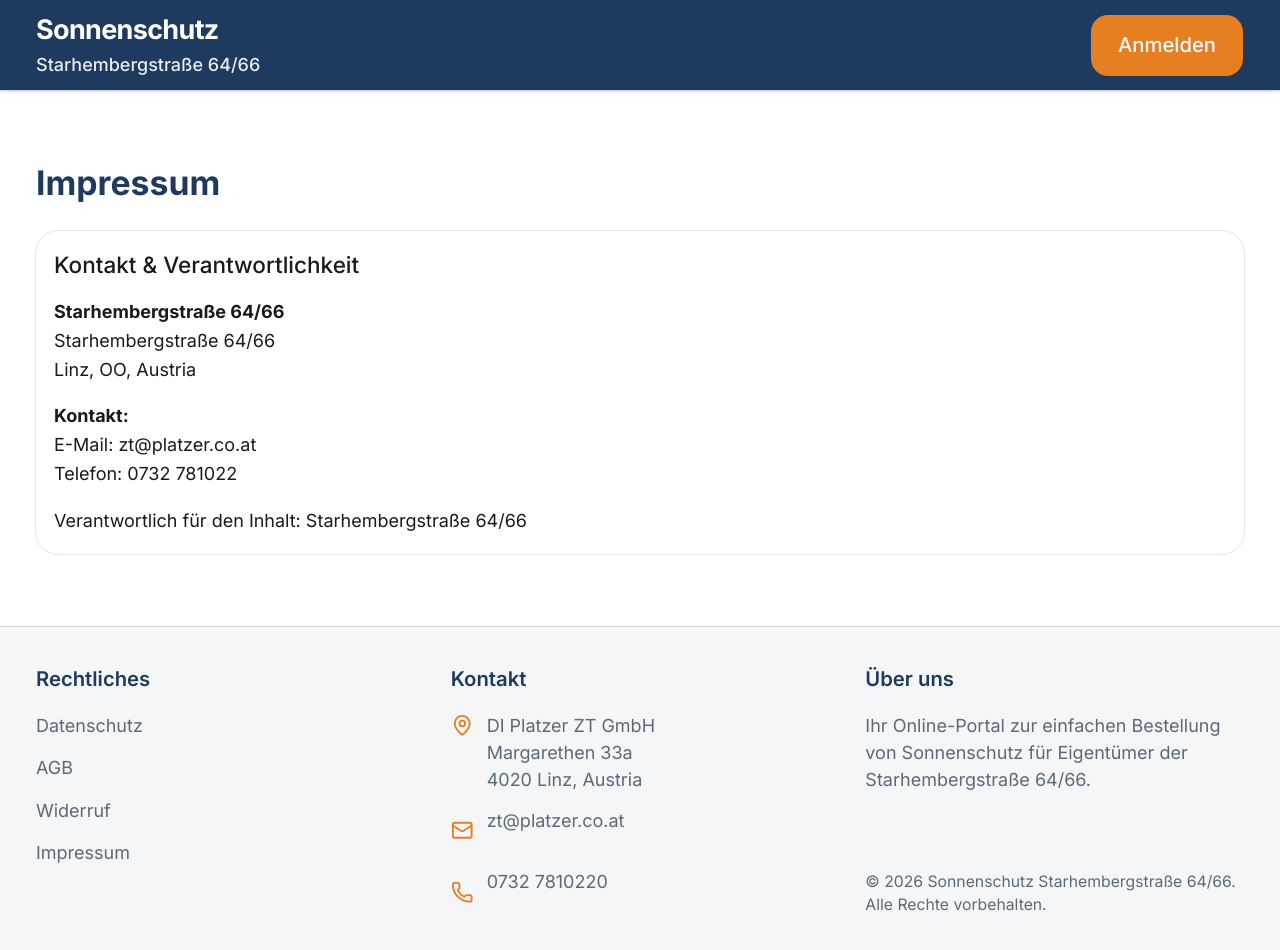
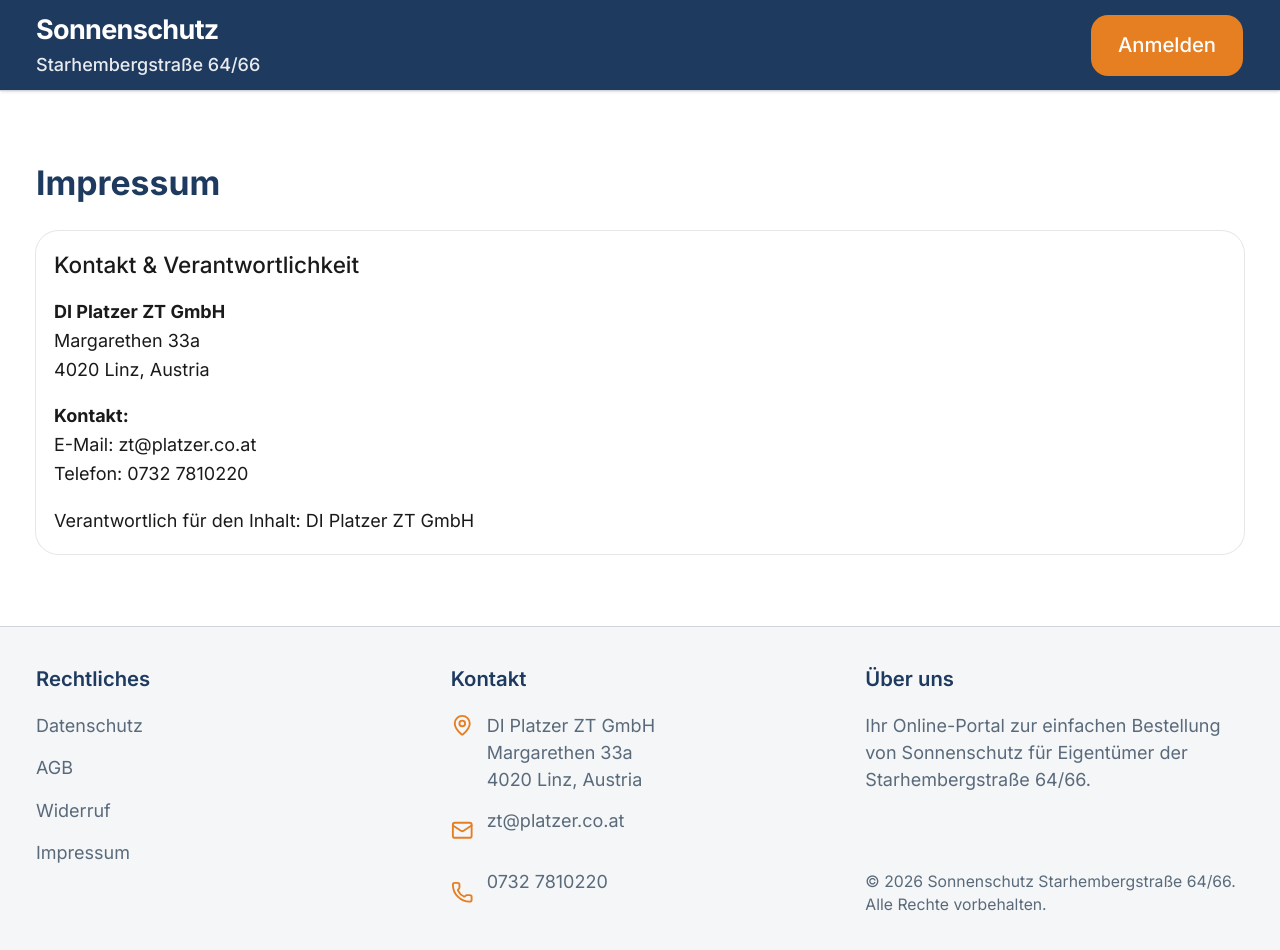
Before and after one commit to Loewenhoch/fenster-system, a Next.js app: page /impressum in a window 1280 px wide. Built offline with nearby package versions, Linux system fonts and the light colour scheme; no server answers.

Commit message:
fix-impressum-contact

```diff
--- a/src/app/(public)/impressum/page.tsx
+++ b/src/app/(public)/impressum/page.tsx
@@ -10,22 +10,20 @@ export default function ImpressumPage() {
         </CardHeader>
         <CardContent className="space-y-4 text-base text-muted-foreground">
           <p>
-            <strong>Starhembergstraße 64/66</strong>
+            <strong>DI Platzer ZT GmbH</strong>
             <br />
-            Starhembergstraße 64/66
+            Margarethen 33a
             <br />
-            Linz, OO, Austria
+            4020 Linz, Austria
           </p>
           <p>
             <strong>Kontakt:</strong>
             <br />
             E-Mail: zt@platzer.co.at
             <br />
-            Telefon: 0732 781022
+            Telefon: 0732 7810220
           </p>
-          <p>
-            Verantwortlich für den Inhalt: Starhembergstraße 64/66
-          </p>
+          <p>Verantwortlich für den Inhalt: DI Platzer ZT GmbH</p>
         </CardContent>
       </Card>
     </div>
```
